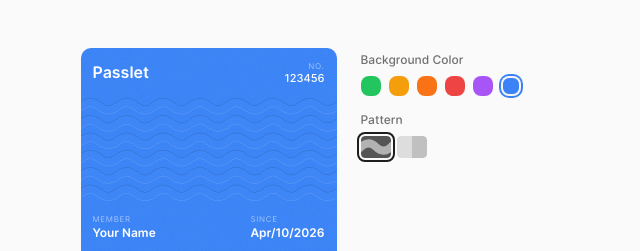
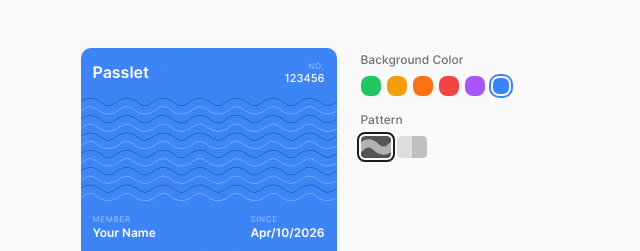
Before and after one commit to oscartrevio/passlet, a Next.js app in the folder apps/web/: page / in a window 1280 px wide. Shown: the top 251 px of the page, without its empty margins (312-952 px from the left). Built offline with nearby package versions, Linux system fonts and the light colour scheme.

Commit message:
fix(web): increase pattern filter shadow opacity and tighten color swatch gap

```diff
--- a/apps/web/src/components/pass-playground.tsx
+++ b/apps/web/src/components/pass-playground.tsx
@@ -225,7 +225,7 @@ function CardStrip({ pattern }: { pattern: PatternType }) {
 					<feOffset dy="0.5" />
 					<feGaussianBlur stdDeviation="0.5" />
 					<feComposite in2="hardAlpha" operator="out" />
-					<feColorMatrix values="0 0 0 0 1 0 0 0 0 1 0 0 0 0 1 0 0 0 0.1 0" />
+					<feColorMatrix values="0 0 0 0 1 0 0 0 0 1 0 0 0 0 1 0 0 0 0.25 0" />
 					<feBlend in2="BackgroundImageFix" result="shadow" />
 					<feBlend in="SourceGraphic" in2="shadow" result="shape" />
 					{/* Inner black shadow — #0000001A 0px 0.5px 1px inset */}
@@ -237,7 +237,7 @@ function CardStrip({ pattern }: { pattern: PatternType }) {
 					<feOffset dy="0.5" />
 					<feGaussianBlur stdDeviation="0.5" />
 					<feComposite in2="hardAlpha" k2="-1" k3="1" operator="arithmetic" />
-					<feColorMatrix values="0 0 0 0 0 0 0 0 0 0 0 0 0 0 0 0 0 0 0.1 0" />
+					<feColorMatrix values="0 0 0 0 0 0 0 0 0 0 0 0 0 0 0 0 0 0 0.25 0" />
 					<feBlend in2="shape" />
 				</filter>
 			</defs>
@@ -379,7 +379,7 @@ export function PassPlayground() {
 				{/* Color */}
 				<div className="flex flex-col gap-2">
 					<p className="font-medium text-[#707070] text-xs">Background Color</p>
-					<div className={cn("flex flex-wrap gap-2")}>
+					<div className={cn("flex flex-wrap gap-1.5")}>
 						{COLORS.map((c) => {
 							const isSelected = color === c.value;
 							return (
```
